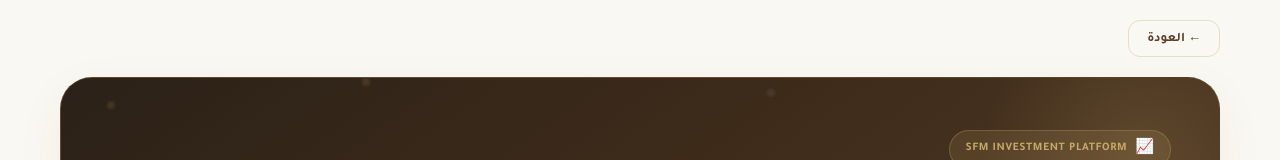
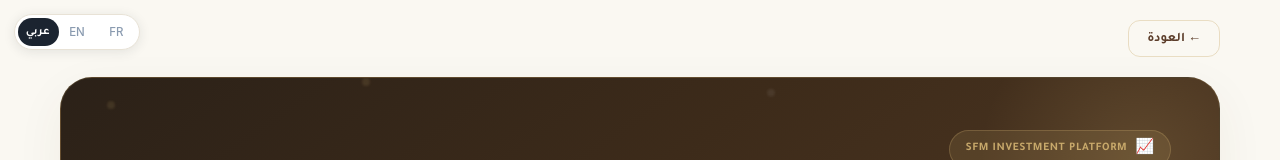
Before and after one commit to elqallaf09/thesfm, a Next.js app: page /education/investments in a window 1280 px wide. Shown: the top 160 px of the page. Built offline with nearby package versions, Linux system fonts and the light colour scheme; no server answers.

Commit message:
Implement language selection feature in Investments page
Added a language selection pill to the Investments page.

```diff
--- a/src/app/education/investments/page.tsx
+++ b/src/app/education/investments/page.tsx
@@ -1,5 +1,5 @@
 'use client';
-import { useState, useEffect, useRef } from 'react';
+import React, { useState, useEffect, useRef } from 'react';
 import { useRouter } from 'next/navigation';
 
 /* ─── Animated Counter ─── */
@@ -110,6 +110,37 @@ const AI_MESSAGES = [
 /* ══════════════════════════════════
    MAIN PAGE
 ══════════════════════════════════ */
+
+/* ── Inline language pill for standalone pages ── */
+function useLang() {
+  const [lang, setLang] = React.useState<'ar'|'en'|'fr'>(() => {
+    if (typeof window !== 'undefined') return (localStorage.getItem('sfm_lang') as 'ar'|'en'|'fr') || 'ar';
+    return 'ar';
+  });
+  const change = (l: 'ar'|'en'|'fr') => { setLang(l); if (typeof window !== 'undefined') localStorage.setItem('sfm_lang', l); };
+  return { lang, change, isAr: lang==='ar', isFr: lang==='fr' };
+}
+
+function LangPill() {
+  const [lang, setLangState] = React.useState<'ar'|'en'|'fr'>('ar');
+  React.useEffect(() => {
+    const stored = localStorage.getItem('sfm_lang') as 'ar'|'en'|'fr' | null;
+    if (stored) setLangState(stored);
+  }, []);
+  const setL = (l: 'ar'|'en'|'fr') => { setLangState(l); localStorage.setItem('sfm_lang', l); };
+  const idx = ['ar','en','fr'].indexOf(lang);
+  return (
+    <div dir="ltr" style={{display:'inline-flex',alignItems:'center',background:'#FFFFFF',borderRadius:'40px',padding:'3px',border:'1.5px solid #E8E2D6',position:'relative',minWidth:'126px',boxShadow:'0 2px 12px rgba(27,36,48,0.10)'}}>
+      <span style={{position:'absolute',top:'3px',left:`calc(3px + ${idx} * 33.33%)`,width:'calc(33.33%)',height:'calc(100% - 6px)',background:'#1B2430',borderRadius:'36px',transition:'left 0.22s cubic-bezier(0.4,0,0.2,1)',pointerEvents:'none',zIndex:1}}/>
+      {([{id:'ar',label:'عربي'},{id:'en',label:'EN'},{id:'fr',label:'FR'}] as const).map(l => (
+        <button key={l.id} onClick={() => setL(l.id)} style={{position:'relative',zIndex:2,flex:1,height:'28px',padding:'0 4px',background:'transparent',border:'none',borderRadius:'36px',cursor:'pointer',fontSize:'11.5px',fontWeight:lang===l.id?'700':'500',color:lang===l.id?'#FFFFFF':'#8A9BB0',fontFamily:l.id==='ar'?"'Tajawal',sans-serif":"-apple-system,sans-serif",transition:'color 0.18s ease',whiteSpace:'nowrap'}}>
+          {l.label}
+        </button>
+      ))}
+    </div>
+  );
+}
+
 export default function InvestmentsPage() {
   const router = useRouter();
   const [chatMsg, setChatMsg] = useState('');
@@ -184,7 +215,10 @@ export default function InvestmentsPage() {
     <div className="ip">
       <div style={{ maxWidth: '1200px', margin: '0 auto', padding: '20px 20px 80px' }}>
 
-        {/* Back */}
+        {/* Global Language Pill */}
+      <div dir="ltr" style={{position:'fixed',top:'14px',left:'14px',zIndex:200}}><LangPill/></div>
+
+      {/* Back */}
         <div style={{ ...S(0), marginBottom: '20px' }}>
           <button onClick={() => router.back()} className="btn-o" style={{ color: '#5C3D2A', padding: '8px 18px', fontSize: '13px', borderRadius: '12px' }}>← العودة</button>
         </div>
```
